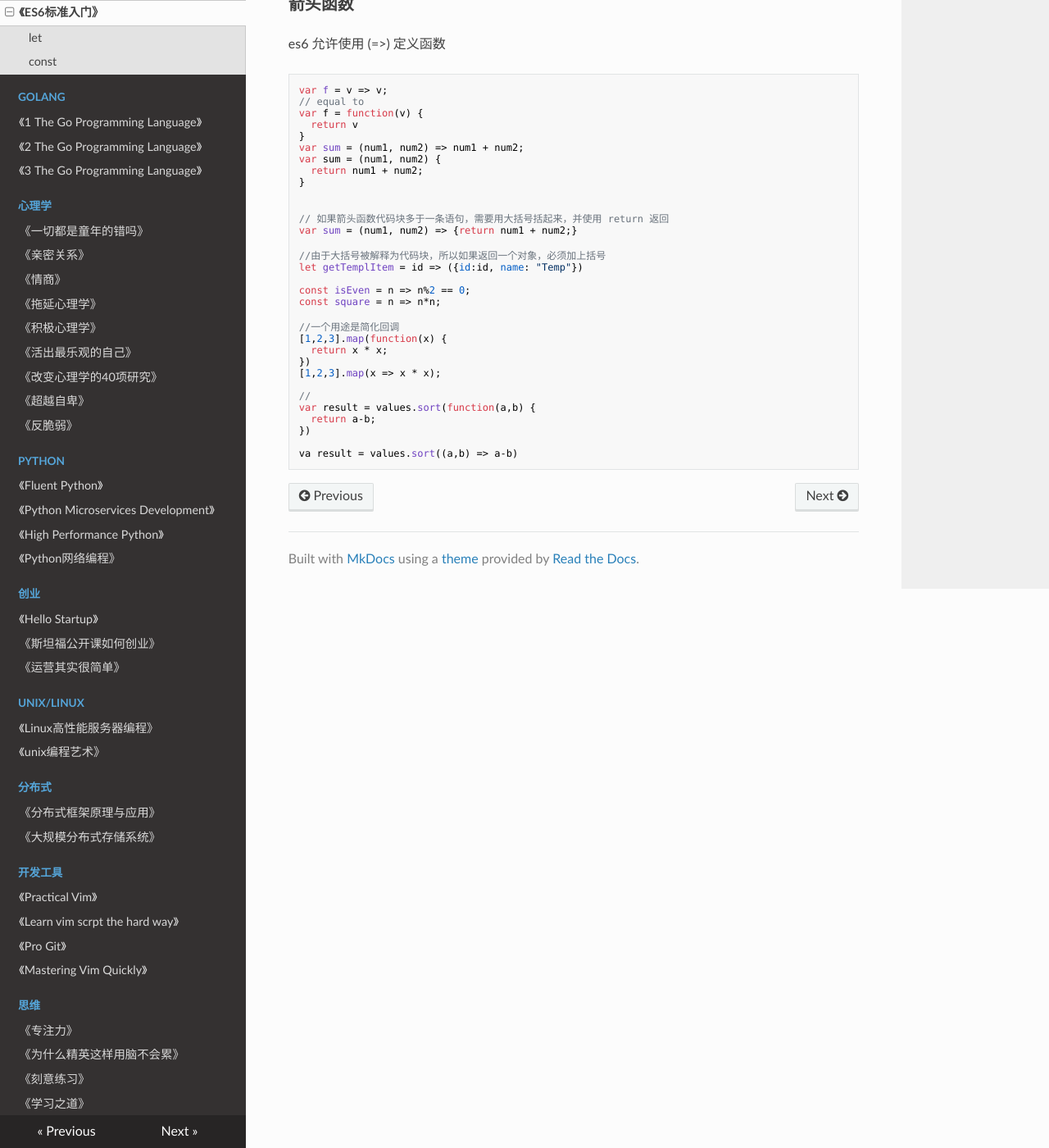
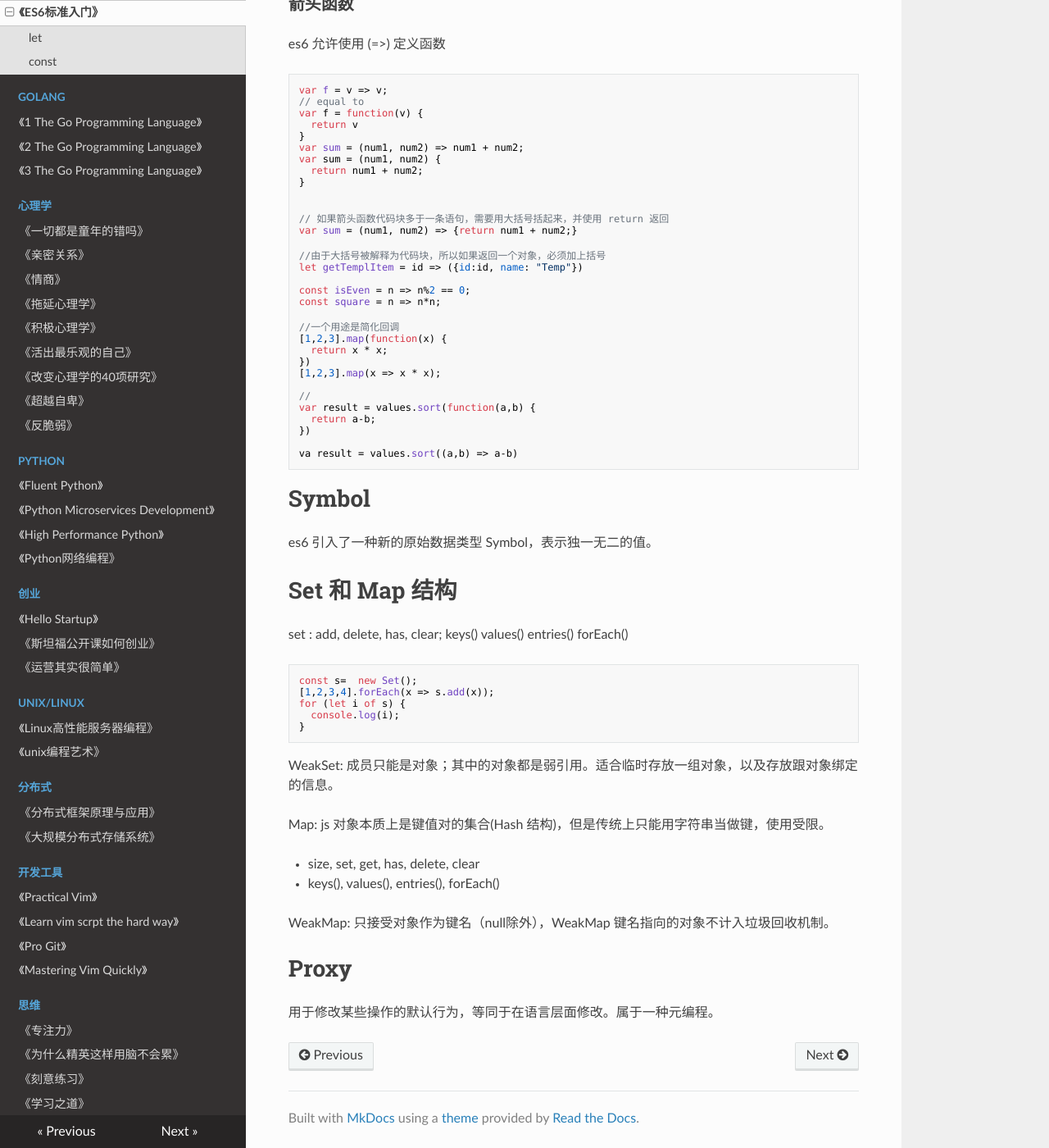
Before and after one commit to PegasusWang/booknotes, an MkDocs documentation site: the page built from docs/frontend/es6标准入门.md, in a window 1280 px wide and 1400 px high, scrolled down 3184 px. Shown: the whole window at 82% size. Built offline with MkDocs 1.6.1, drawn with Linux system fonts in a browser that asks for light colours; nearby versions of some CDN libraries; old or Windows-style settings are respelled for this version of MkDocs.

Commit message:
Symbol, set, map

````diff
--- a/docs/frontend/es6标准入门.md
+++ b/docs/frontend/es6标准入门.md
@@ -212,3 +212,34 @@ var result = values.sort(function(a,b) {
 
 va result = values.sort((a,b) => a-b)
 ```
+
+
+# Symbol
+
+es6 引入了一种新的原始数据类型 Symbol，表示独一无二的值。
+
+# Set 和 Map 结构
+
+set : add, delete, has, clear; keys() values() entries() forEach()
+
+```
+const s=  new Set();
+[1,2,3,4].forEach(x => s.add(x));
+for (let i of s) {
+  console.log(i);
+}
+```
+
+WeakSet: 成员只能是对象；其中的对象都是弱引用。适合临时存放一组对象，以及存放跟对象绑定的信息。
+
+Map: js 对象本质上是键值对的集合(Hash 结构)，但是传统上只能用字符串当做键，使用受限。
+
+- size, set, get, has, delete, clear
+- keys(), values(), entries(), forEach()
+
+WeakMap: 只接受对象作为键名（null除外），WeakMap 键名指向的对象不计入垃圾回收机制。
+
+
+# Proxy
+
+用于修改某些操作的默认行为，等同于在语言层面修改。属于一种元编程。
````
